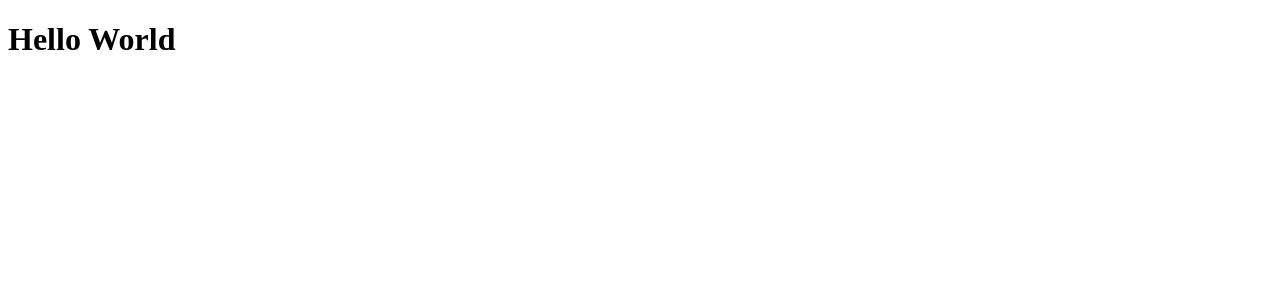
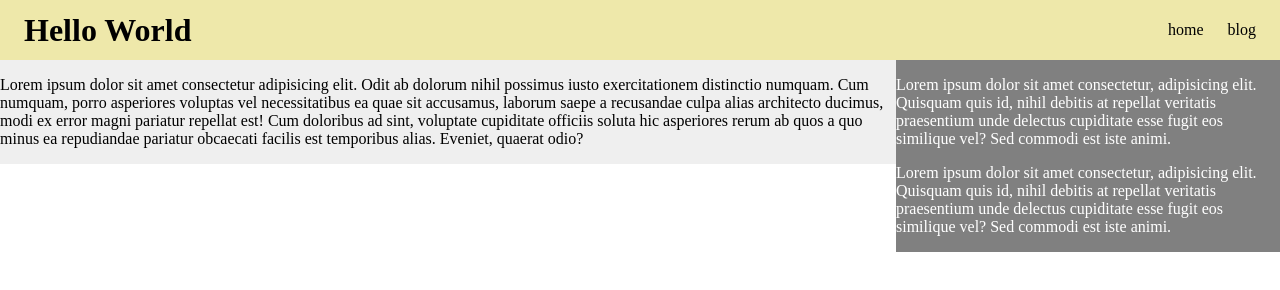
Before and after one commit to skeffer/lab1, a plain HTML site: page index.html in a window 1280 px wide. Drawn offline with Linux system fonts and the light colour scheme.

Commit message:
Added CSS

```diff
--- a/index.html
+++ b/index.html
@@ -5,8 +5,34 @@
     <meta name="viewport" content="width=device-width, initial-scale=1.0">
     <meta http-equiv="X-UA-Compatible" content="ie=edge">
     <title>Document</title>
+    <link rel="stylesheet" href="styles.css">
 </head>
+
 <body>
-    <h1>Hello World</h1>
+    <div class="header">
+        <h1>Hello World</h1>
+
+        <ul>
+            <li>
+                <a href="index.html">home</a>
+            </li>
+            <li>
+                <a href="blog.html">blog</a>
+            </li>
+        </ul>
+    </div>
+
+    <div class="main">
+    <div class="content">
+        <p>Lorem ipsum dolor sit amet consectetur adipisicing elit. Odit ab dolorum nihil possimus iusto exercitationem distinctio numquam. Cum numquam, porro asperiores voluptas vel necessitatibus ea quae sit accusamus, laborum saepe a recusandae culpa alias architecto ducimus, modi ex error magni pariatur repellat est! Cum doloribus ad sint, voluptate cupiditate officiis soluta hic asperiores rerum ab quos a quo minus ea repudiandae pariatur obcaecati facilis est temporibus alias. Eveniet, quaerat odio?</p>
+        </div>
+
+   <div class="sidebar">
+       <p >Lorem ipsum dolor sit amet consectetur, adipisicing elit. Quisquam quis id, nihil debitis at repellat veritatis praesentium unde delectus cupiditate esse fugit eos similique vel? Sed commodi est iste animi.</p>
+       <p >Lorem ipsum dolor sit amet consectetur, adipisicing elit. Quisquam quis id, nihil debitis at repellat veritatis praesentium unde delectus cupiditate esse fugit eos similique vel? Sed commodi est iste animi.</p>
+   </div>
+
+</div>
+
 </body>
 </html>
--- /dev/null
+++ b/styles.css
@@ -0,0 +1,46 @@
+html, body {
+    margin: 0;
+    padding: 0;
+}
+
+.header {
+    height: 60px;
+    padding: 0 24px;
+    background-color: palegoldenrod;
+    line-height: 60px;
+}
+
+h1{
+    float: left;
+    margin: 0px;
+}
+
+.header ul{
+    float: right;
+    list-style: none;
+    margin: 0px;
+    padding: 0x;
+}
+
+.header li{
+    float: left;
+    margin-left: 24px;
+}
+
+.header a {
+    color: #000;
+    text-decoration: none;
+}
+
+.content {
+    float: left;
+    width: 70%;
+    background-color: #efefef;
+}
+
+.sidebar{
+    float: left;
+    width: 30%;
+    background-color: grey;
+    color: #fff;
+}
```
